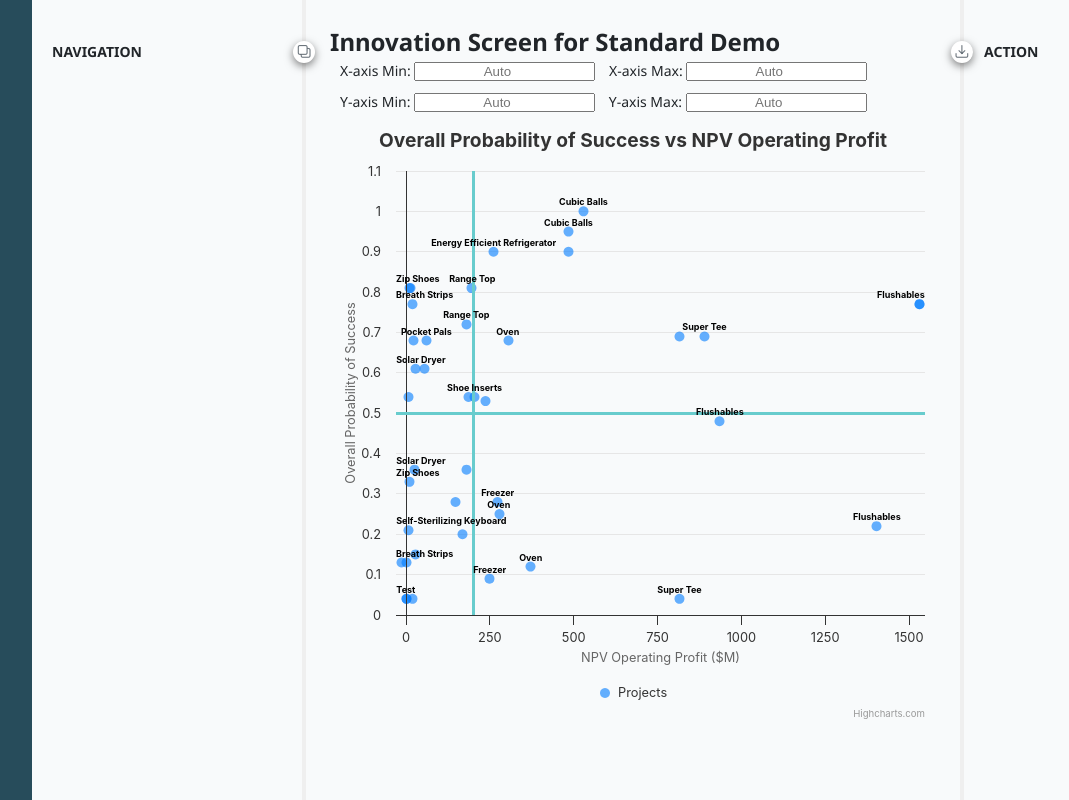
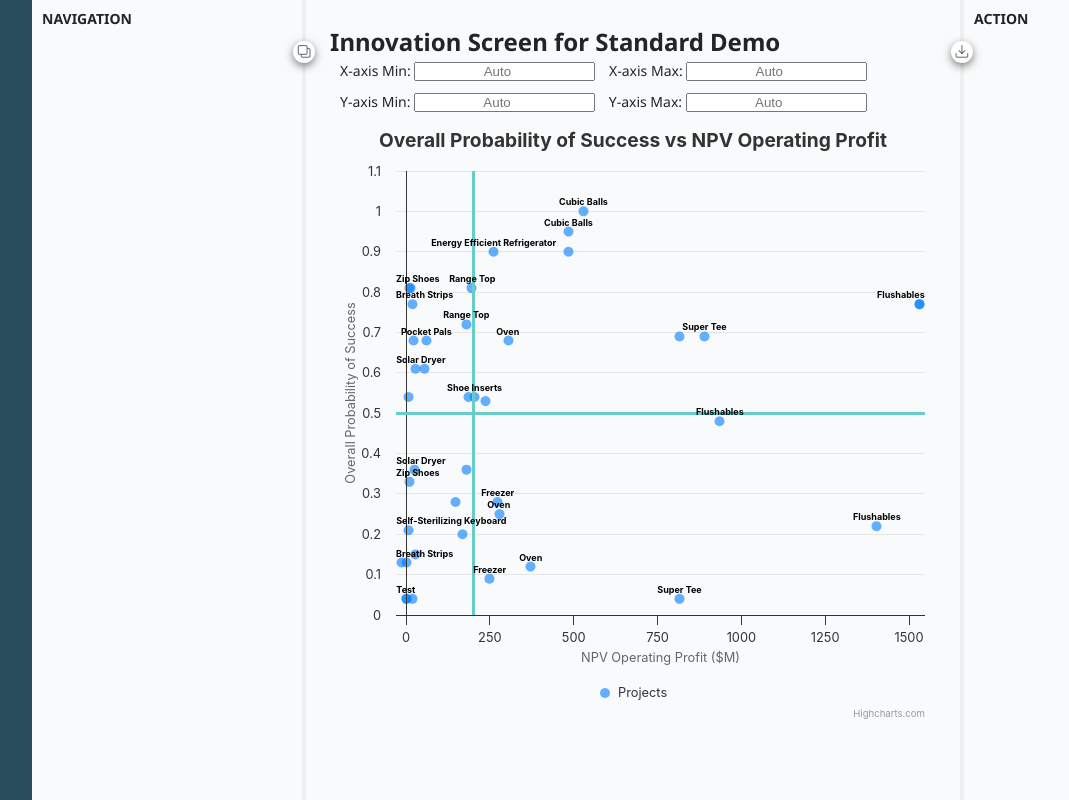
Before and after one commit to dwachenschwanz/innovation-screen, a website built with Vite: page index.html in a window 1280 px wide. Shown: the whole page, without its empty margins (46-1115 px from the left). Built offline with nearby package versions, Linux system fonts and the light colour scheme.

Commit message:
updated style.css

```diff
--- a/src/style.css
+++ b/src/style.css
@@ -151,8 +151,9 @@ body {
 }
 .column-header {
   width: 270px;
-  height: 63px;
-  padding: 41px 20px 8px 20px;
+  height: 40px;
+  padding: 8px 10px 8px 10px;
+  /* padding: 41px 20px 8px 20px; */
 }
 
 .column-title {
```
